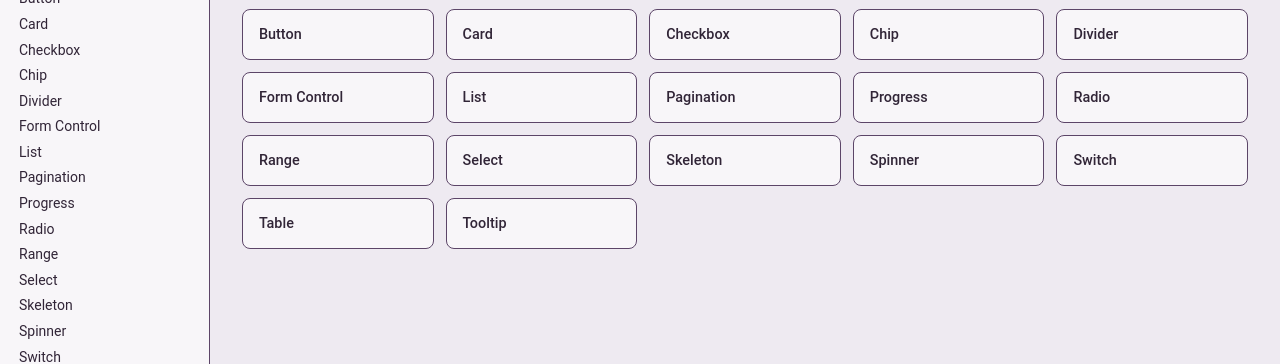
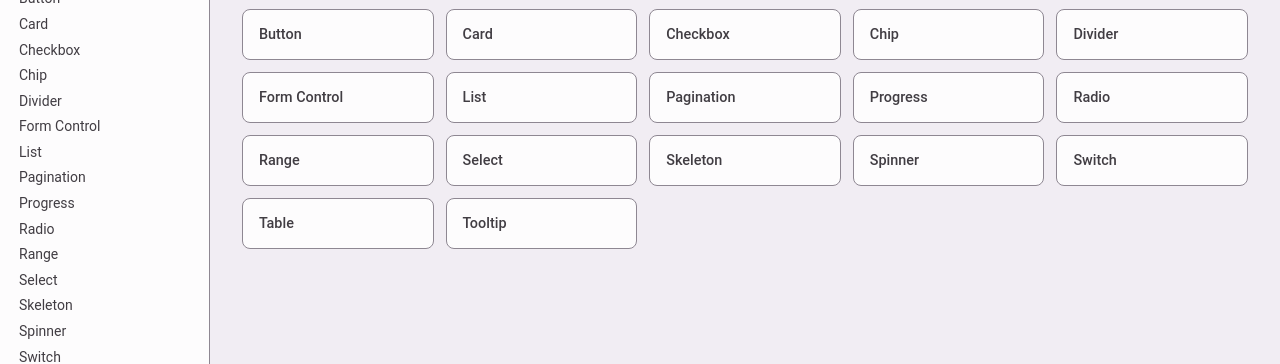
Before and after one commit to Uta-member/nomad-css, an Eleventy site: page showcase/index.njk in a window 1280 px wide. Shown: the part 436-800 px from the top of the page. Built offline with nearby package versions, Linux system fonts and the light colour scheme; Eleventy itself is replaced by a stand-in of ours; files that its build step writes are made by us from their sources.

Commit message:
タイトル: セマンティクスとテーマのカラーパレットを更新
内容:
- セマンティクスのSassファイルに新しいlightnessesを追加
- マテリアル3テーマのカラーファイルにボーダー、テキスト、サーフェスの色を追加
- 各色に対して適切な変数を設定し、スタイルの一貫性を向上

```diff
--- a/src/nomad-css-ui/utilities/_semantics.scss
+++ b/src/nomad-css-ui/utilities/_semantics.scss
@@ -180,6 +180,19 @@ $semantic-neutral: (
     dark: 7,
     darker: 9,
   ),
+  lightnesses: (
+    0: 99%,
+    1: 97%,
+    2: 94%,
+    3: 85%,
+    4: 75%,
+    5: 55%,
+    6: 45%,
+    7: 35%,
+    8: 25%,
+    9: 15%,
+    10: 5%,
+  ),
   names: (
     palette-prefix: neutral-,
     palette-color-prefix: neutral-color-,
--- a/src/themes/material3/utilities/_colors.scss
+++ b/src/themes/material3/utilities/_colors.scss
@@ -164,4 +164,27 @@
   --neutral-default: var(--neutral-color-7);
   --neutral-dark: var(--neutral-color-8);
   --neutral-darker: var(--neutral-color-9);
+
+  // ============================================================
+  // Border
+  // ============================================================
+  --border-color: var(--neutral-gray-5);
+  --border-color-light: var(--neutral-gray-2);
+  --border-color-dark: var(--neutral-gray-6);
+
+  // ============================================================
+  // Text
+  // ============================================================
+  --text-color: var(--neutral-gray-8);
+  --text-color-light: var(--neutral-gray-6);
+  --text-color-dark: var(--neutral-gray-10);
+
+  // ============================================================
+  // Surface
+  // ============================================================
+  --surface-color-lighter: var(--neutral-color-0);
+  --surface-color-light: var(--neutral-color-1);
+  --surface-color: var(--neutral-color-2);
+  --surface-color-dark: var(--neutral-color-3);
+  --surface-color-darker: var(--neutral-color-4);
 }
```
Also changed, not shown: 6 other files.
